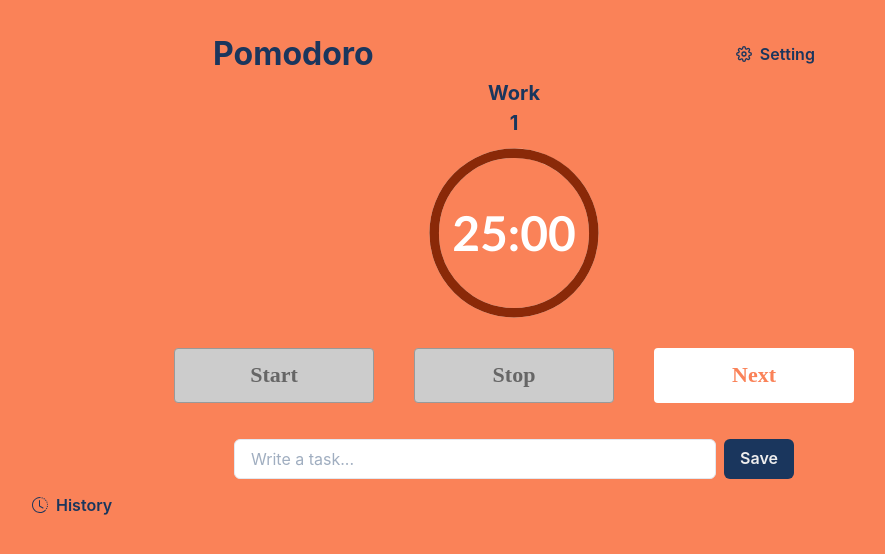
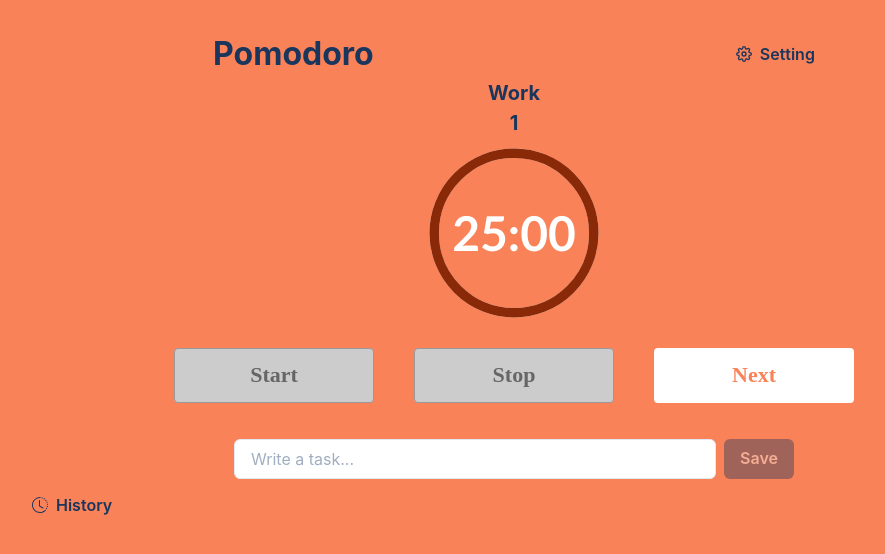
Before and after one commit to PaulV13/pomodoro-app, a React (Vite) app: page / in a window 1280 px wide. Shown: the top 554 px of the page, without its empty margins (126-1011 px from the left). Built offline with nearby package versions, Linux system fonts and the light colour scheme.

Commit message:
Semana 2

```diff
--- a/src/components/FormPomodoro/FormPomodoro.jsx
+++ b/src/components/FormPomodoro/FormPomodoro.jsx
@@ -5,14 +5,14 @@ const FormPomodoro = ({
 	onSubmit,
 	onFocus,
 	disableForm,
-	task,
+	nameTask,
 	addNameTask,
 }) => {
 	const [oldTask, setOldTask] = useState('')
 
 	const handleSubmit = e => {
 		e.preventDefault()
-		onSubmit({ task, oldTask })
+		onSubmit({ nameTask, oldTask })
 	}
 
 	const handleChangeTask = e => {
@@ -31,7 +31,7 @@ const FormPomodoro = ({
 					w='50%'
 					onChange={handleChangeTask}
 					onFocus={handleFocus}
-					value={task}
+					value={nameTask}
 					disabled={disableForm}
 					placeholder='Write a task...'
 					_placeholder={{ color: 'gray.400' }}
@@ -48,7 +48,7 @@ const FormPomodoro = ({
 					_focus={{
 						boxShadow: 'none',
 					}}
-					disabled={task === '' ? true : disableForm}
+					disabled={nameTask === '' ? true : disableForm}
 				>
 					Save
 				</Button>
--- a/src/components/Pomodoro/Pomodoro.jsx
+++ b/src/components/Pomodoro/Pomodoro.jsx
@@ -15,7 +15,7 @@ import {
 const Pomodoro = () => {
 	const { pomodoroTime } = usePomodoroContext()
 	const { mode, toggleMode, resetMode } = useModeContext()
-	const { task, addNameTask, addTasks } = useTask()
+	const { nameTask, addNameTask, addTasks } = useTask()
 	const toast = useToast()
 	const dateStart = useRef(null)
 	const time = useRef(0)
@@ -46,6 +46,7 @@ const Pomodoro = () => {
 	])
 
 	useEffect(() => {
+		console.log('start pomodoro')
 		const intervalId = setInterval(() => {
 			if (disableElement.starting) {
 				if (mode.mode === 'modeWork') {
@@ -64,6 +65,7 @@ const Pomodoro = () => {
 	}, [disableElement.starting, mode.mode, pomodoroTime])
 
 	useEffect(() => {
+		console.log('reset pomodoro')
 		resetPomodoro()
 	}, [resetPomodoro])
 
@@ -86,6 +88,7 @@ const Pomodoro = () => {
 	}, [soundButton, resetPomodoro, toggleMode])
 
 	useEffect(() => {
+		console.log('pomodoro a 0')
 		if (pomodoro === 0 || shortBreak === 0 || longBreak === 0) {
 			soundAlarma()
 			handleNext()
@@ -114,7 +117,7 @@ const Pomodoro = () => {
 		const newTask = {
 			dateStart: dateStart.current,
 			dateFin: new Date(Date.now()),
-			name: task,
+			name: nameTask,
 			time: time.current,
 		}
 		addTasks(newTask)
@@ -151,9 +154,11 @@ const Pomodoro = () => {
 		})
 	}
 
-	const handleSubmit = ({ task, oldTask }) => {
-		if (task !== oldTask) {
-			addNameTask(task)
+	const handleSubmit = ({ nameTask, oldTask }) => {
+		console.log('nameTask: ', nameTask)
+		console.log('oldTask: ', oldTask)
+		if (nameTask !== oldTask) {
+			addNameTask(nameTask)
 			resetPomodoro()
 		}
 		setDisableElement({
@@ -195,7 +200,7 @@ const Pomodoro = () => {
 				onSubmit={handleSubmit}
 				onFocus={handleFocus}
 				disableForm={disableElement.disableForm}
-				task={task}
+				nameTask={nameTask}
 				addNameTask={addNameTask}
 			/>
 		</Box>
```
